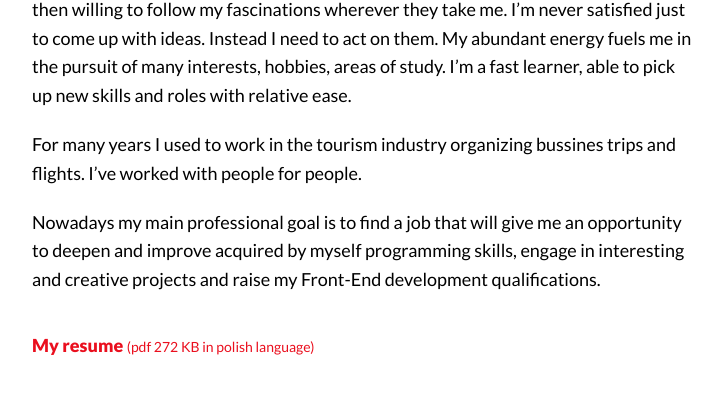
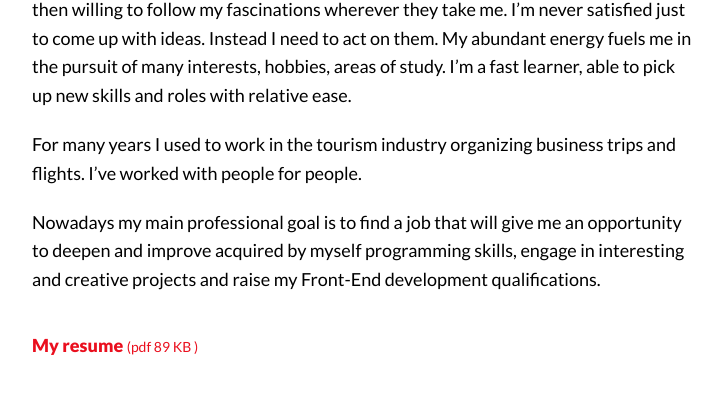
Before and after one commit to tombrzo/portfolio, a React (Create React App) app: page /about in a window 1280 px wide. Shown: the part 1151-1556 px from the top of the page, without its empty margins (278-1000 px from the left). Built offline with nearby package versions, Linux system fonts and the light colour scheme.

Commit message:
add pdf file

```diff
--- a/src/Components/AboutPage.js
+++ b/src/Components/AboutPage.js
@@ -28,7 +28,7 @@ const AboutPage = () => {
 							hobbies, areas of study. I’m a fast learner, able to pick up new skills and roles with relative ease.
             </p>
             <p className='about__content_sentence'>
-							For many years I used to work in the tourism industry  organizing bussines trips and flights.
+							For many years I used to work in the tourism industry organizing business trips and flights.
 							I’ve worked with people for people.
             </p>
             <p className='about__content_sentence'>
@@ -36,7 +36,7 @@ const AboutPage = () => {
 							and improve  acquired by myself programming skills, engage in interesting and creative projects
 							and raise my Front-End development qualifications.
             </p>
-            <a href='./img/cv.pdf' className='resume' target='blank'>My resume <span>(pdf 272 KB in polish language)</span></a>
+            <a href='./img/CV_.pdf' className='resume' target='blank'>My resume <span>(pdf 89 KB )</span></a>
             <h4 className='about__content_subtitle'>Education</h4>
             <div className='edu__pictures'>
               <a href='http://etnologia.amu.edu.pl/' target='_blank' rel="noreferrer"><img className='edu__logo' src='./img/uam.jpg' alt='' /></a>
```
Also changed, not shown: 2 other files (tests, documents, lock files or other folders).
